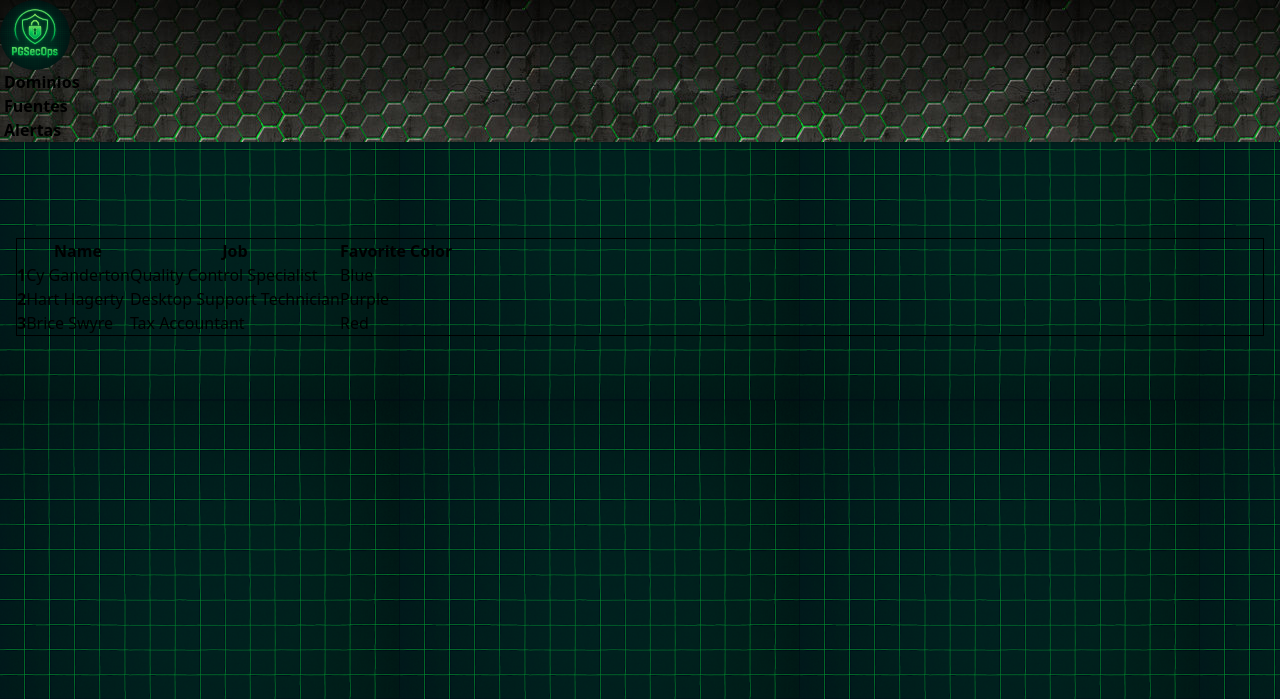
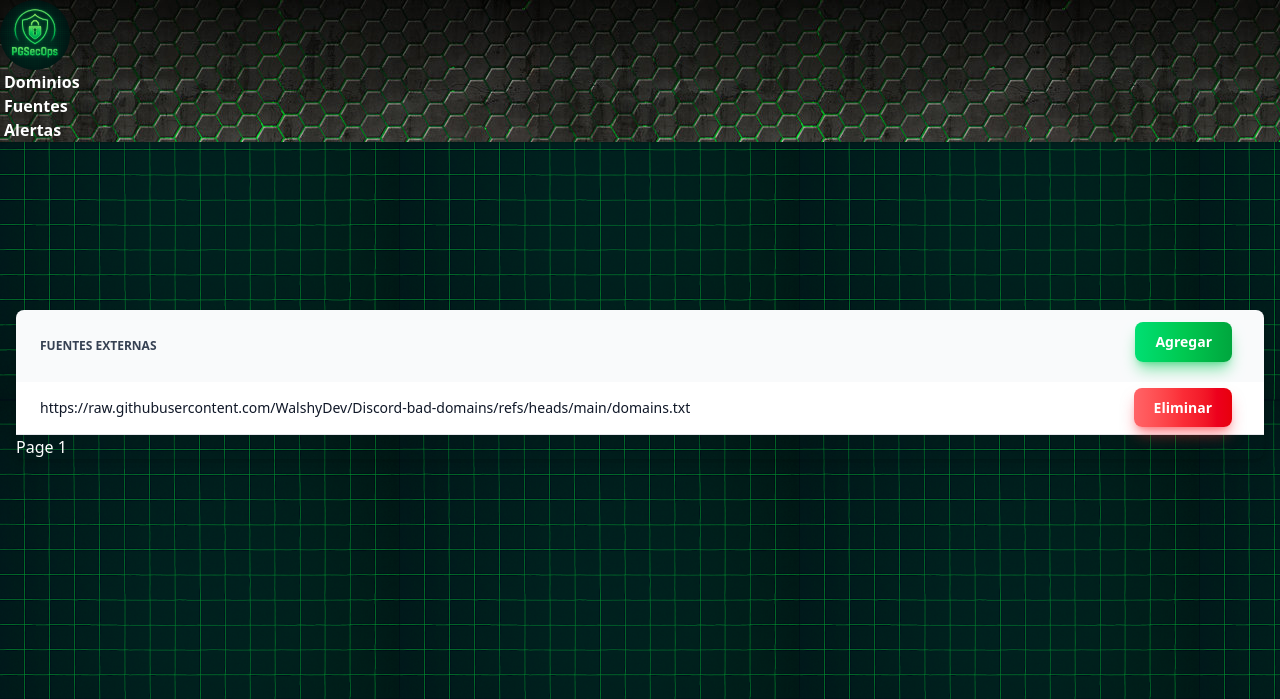
Before and after one commit to Xx-IKERO-90-xX/pgSecurityBot, a Flask app: page /sources in a window 1280 px wide. Shown: the top 699 px of the page. Run offline with Flask 3, Linux system fonts and the light colour scheme; data comes from the database, SQL or seed files in the repository; both versions use the stored data as it was after the commit; some libraries are stand-ins or nearby versions.

Commit message:
Creamos el boton de actualizar el listado de dominios malicioso y el modal para agregar las fuentes externas.

```diff
--- a/app.py
+++ b/app.py
@@ -10,7 +10,7 @@ app.secret_key = 'fdsf435t34t3f34fw'
 
 # Página principal
 @app.route('/')
-async def index():
+async def evil_domains():
     page = request.args.get('page', 1, type=int)
     per_page = 10
 
@@ -42,7 +42,7 @@ async def sources():
     offset = (page - 1) * per_page
 
     connection = await database.open_sqlite_connection()
-    evil_domains = connection.execute("SELECT * FROM external_sources LIMIT ? OFFSET ?", (per_page, offset)).fetchall()
+    external_sources = connection.execute("SELECT * FROM external_sources LIMIT ? OFFSET ?", (per_page, offset)).fetchall()
     total_domains = connection.execute("SELECT COUNT(*) FROM external_sources").fetchone()[0]
 
     total_pages = (total_domains + per_page - 1) // per_page
@@ -51,11 +51,33 @@ async def sources():
 
     return render_template(
         "sources.jinja",
-        domains=evil_domains,
+        sources=external_sources,
         page=page,
         total_domains=total_domains,
         total_pages=total_pages
     )
+
+@app.route('/sources/new', methods=['POST'])
+async def new_source():
+    source = request.form['new_source']
+
+    try:
+        await database.insert_new_source(source)
+    except e:
+        print("Fallo con la subida de la nueva fuente externa")
+
+    return redirect(url_for('sources'))
+
+@app.route('/sources/delete/<int:id>', methods=["GET"])
+async def delete_source(id):
+    await database.delete_external_source(id)
+    return redirect(url_for('sources'))
+
+@app.route('/evildomains/reload', methods=["GET"])
+async def reload_evil_domains():
+    await database.update_evil_domains()
+    return redirect(url_for('evil_domains'))
+
 
 
 if __name__ == '__main__':
--- a/database.py
+++ b/database.py
@@ -68,13 +68,13 @@ async def get_external_sources():
 
     return results
 
-async def delete_external_source(link):
+async def delete_external_source(id):
     connection = await open_sqlite_connection()
     cursor = connection.cursor()
 
     cursor.execute(f"""
         DELETE FROM external_sources
-        WHERE link = '{link}'
+        WHERE id = '{id}'
     """)
 
     connection.commit()
--- /dev/null
+++ b/static/scripts/sources/add_source_validation.js
@@ -0,0 +1,21 @@
+const regex = /^https?:\/\/[^\s]+\.txt(?:\?[^\s]*)?(?:#[^\s]*)?$/i;
+
+let form_source = document.getElementById('form_add_source');
+let alert_div = document.getElementById("alerts_div");
+
+function loadPage() {
+    alert_div.innerHTML = "";
+}
+
+form_source.addEventListener("submit", (event)=> {
+    let new_source = document.getElementById("new_source_input").value;
+
+    let errorTemplate = document.getElementById("sourceErrorAlertTemplate").content.cloneNode(true);
+    let errorAlert = errorTemplate.getElementById("sourceErrorAlert");
+
+    if (!regex.test(new_source)){
+        alert_div.innerHTML = "";
+        alert_div.append(errorAlert);
+        event.preventDefault();
+    }
+});
--- a/templates/base.jinja
+++ b/templates/base.jinja
@@ -19,8 +19,8 @@
                 <img class="logo" src="/static/img/logo.png">
             </div>
             <div class="flex-none">
-                <ul class="menu menu-horizontal px-1">
-                    <li><a><strong>Dominios</strong></a></li>
+                <ul class="menu menu-horizontal px-1 text-white">
+                    <li><a href="{{url_for('evil_domains')}}"><strong>Dominios</strong></a></li>
                     <li><a href="{{url_for('sources')}}"><strong>Fuentes</strong></a></li>
                     <li><a><strong>Alertas</strong></a></li>
                 </ul>
--- a/templates/sources.jinja
+++ b/templates/sources.jinja
@@ -4,41 +4,77 @@
 
 {%block content%}
 <br><br><br><br>
-<div class="overflow-x-auto rounded-box border border-base-content/5 bg-base-100">
-  <table class="table">
-    <!-- head -->
-    <thead>
+<div id="alerts_div">
+</div>
+<br><br><br>
+<div class="relative overflow-x-auto shadow-md sm:rounded-lg">
+    <table class="w-full text-sm text-left rtl:text-right text-gray-500 dark:text-gray-400">
+        <thead class="text-xs text-gray-700 uppercase bg-gray-50 dark:bg-gray-700 dark:text-gray-400">
             <tr>
-        <th></th>
-        <th>Name</th>
-        <th>Job</th>
-        <th>Favorite Color</th>
+                <th scope="col" class="px-6 py-3">
+                    Fuentes Externas
+                </th>
+                <th scope="col" class="px-6 py-3 text-right">
+                    <button onclick="modal_new_source.showModal()" type="button"
+                        class="text-white bg-gradient-to-r from-green-400 via-green-500 to-green-600 hover:bg-gradient-to-br focus:ring-4 focus:outline-none focus:ring-green-300 dark:focus:ring-green-800 shadow-lg shadow-green-500/50 dark:shadow-lg dark:shadow-green-800/80 font-medium rounded-lg text-sm px-5 py-2.5 text-center me-2 mb-2">
+                        <strong>Agregar</strong>
+                    </button>
+                </th>
             </tr>
         </thead>
         <tbody>
-      <!-- row 1 -->
-      <tr>
-        <th>1</th>
-        <td>Cy Ganderton</td>
-        <td>Quality Control Specialist</td>
-        <td>Blue</td>
+            {%for source in sources%}
+            <tr
+                class="bg-white border-b dark:bg-gray-800 dark:border-gray-700 border-gray-200 hover:bg-gray-50 dark:hover:bg-gray-600">
+                <th scope="row"
+                    class="overflow-x-auto px-6 py-4 font-medium text-gray-900 whitespace-nowrap dark:text-white">
+                    {{source["link"]}}
+                </th>
+                <td class="px-6 py-4 text-right">
+                    <a href="{{url_for('delete_source', id=source['id'])}}"
+                        class="text-white bg-gradient-to-r from-red-400 via-red-500 to-red-600 hover:bg-gradient-to-br focus:ring-4 focus:outline-none focus:ring-red-300 dark:focus:ring-red-800 shadow-lg shadow-red-500/50 dark:shadow-lg dark:shadow-red-800/80 font-medium rounded-lg text-sm px-5 py-2.5 text-center me-2 mb-2">
+                        <strong>Eliminar</strong>
+                    </a>
+                </td>
             </tr>
-      <!-- row 2 -->
-      <tr>
-        <th>2</th>
-        <td>Hart Hagerty</td>
-        <td>Desktop Support Technician</td>
-        <td>Purple</td>
-      </tr>
-      <!-- row 3 -->
-      <tr>
-        <th>3</th>
-        <td>Brice Swyre</td>
-        <td>Tax Accountant</td>
-        <td>Red</td>
-      </tr>
+            {%endfor%}
         </tbody>
     </table>
+    <div class="join">
+        {% if page > 1 %}
+        <a href="{{ url_for('index', page=page-1) }}"
+            class="text-white dark:bg-gray-800 dark:border-gray-700 border-gray-200 join-item btn">«</a>
+        {%endif%}
+        <button class="text-white dark:bg-gray-800 dark:border-gray-700 border-gray-200 join-item btn">Page
+            {{page}}</button>
+        {%if page < total_pages %} <a href="{{ url_for('index', page=page+1) }}"
+            class="text-white dark:bg-gray-800 dark:border-gray-700 border-gray-200 join-item btn">»</a>
+            {%endif%}
+    </div>
 </div>
 
+<dialog id="modal_new_source" class="modal text-white">
+    <div class="modal-box bg-gray-800 shadow-lg shadow-green-500">
+        <form method="dialog">
+            <button class="btn btn-sm btn-circle btn-ghost absolute right-2 top-2">✕</button>
+        </form>
+        <form method="post" action="{{url_for('new_source')}}" id="form_add_source">
+            <h3 class="text-lg font-bold">Fuente Externa</h3>
+            <input type="text" id="new_source_input" placeholder="https://***/**.txt" name="new_source"
+                class="input input-success bg-gray-800 text-white" />
+            <button type="submit" class="btn btn-success">Añadir</button>
+        </form>
+    </div>
+</dialog>
+
+<template id="sourceErrorAlertTemplate">
+    <div id="sourceErrorAlert" role="alert" class="alert alert-error">
+        <svg xmlns="http://www.w3.org/2000/svg" class="h-6 w-6 shrink-0 stroke-current" fill="none" viewBox="0 0 24 24">
+            <path stroke-linecap="round" stroke-linejoin="round" stroke-width="2"
+                d="M10 14l2-2m0 0l2-2m-2 2l-2-2m2 2l2 2m7-2a9 9 0 11-18 0 9 9 0 0118 0z" />
+        </svg>
+        <span>Error! El enlace al la fuente externa no es válido.</span>
+    </div>
+</template>
+<script type="module" src="/static/scripts/sources/add_source_validation.js"></script>
 {%endblock%}
```
Also changed, not shown: templates/index.jinja (+9 -7 lines), database.db. Lines whose indentation alone changed are shown as unchanged.
